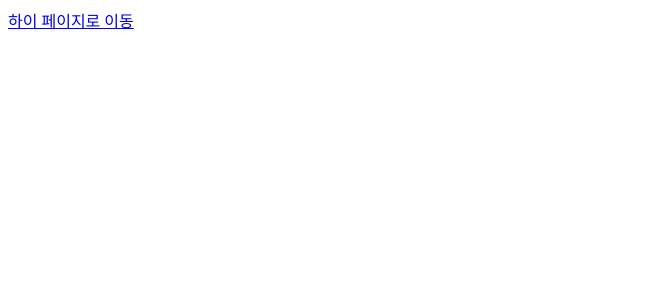
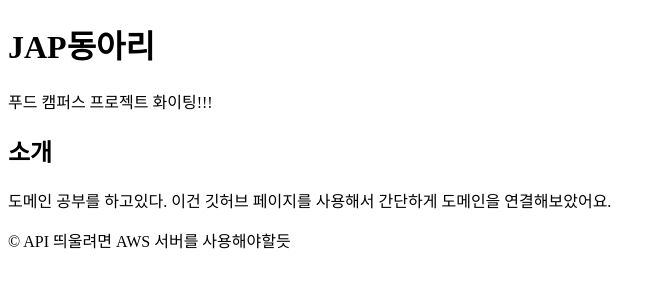
Before and after one commit to dammmnn/map, a plain HTML site: page index.html in a window 1280 px wide. Shown: the whole page, without its empty margins (0-661 px from the left). Drawn offline with Linux system fonts and the light colour scheme.

Commit message:
Update index.html

```diff
--- a/index.html
+++ b/index.html
@@ -1,10 +1,22 @@
 <!DOCTYPE html>
-<html>
+<html lang="ko">
 <head>
-	<meta charset="utf-8"/>
-	<title>Kakao 지도 시작하기</title>
+    <meta charset="UTF-8">
+    <meta name="viewport" content="width=device-width, initial-scale=1.0">
+    <title>나의 웹사이트</title>
+    <link rel="stylesheet" href="style.css">
 </head>
 <body>
- <a href="test.html">하이 페이지로 이동</a>
+    <header>
+        <h1>JAP동아리</h1>
+        <p>푸드 캠퍼스 프로젝트 화이팅!!!</p>
+    </header>
+    <section>
+        <h2>소개</h2>
+        <p>도메인 공부를 하고있다. 이건 깃허브 페이지를 사용해서 간단하게 도메인을 연결해보았어요.</p>
+    </section>
+    <footer>
+        <p>&copy; API 띄울려면 AWS 서버를 사용해야할듯 </p>
+    </footer>
 </body>
 </html>
```
